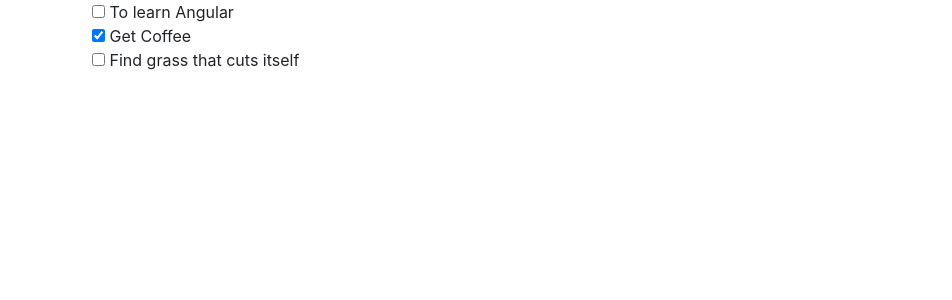
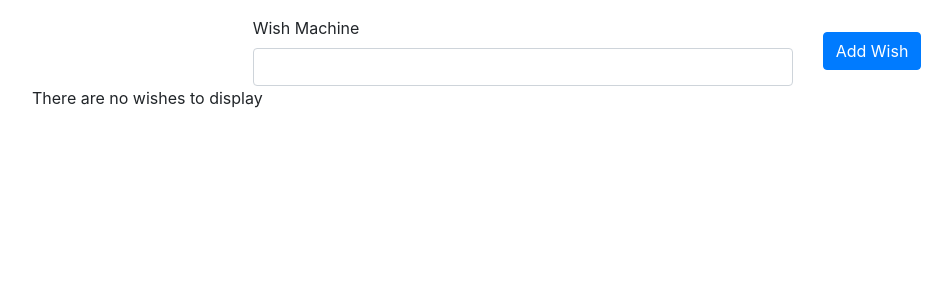
Before and after one commit to SiCuellar/wishlist, an Angular app: page / in a window 1280 px wide. Shown: the top 300 px of the page, without its empty margins (53-1005 px from the left). Built offline with nearby package versions, Linux system fonts and the light colour scheme.

Commit message:
adds form using ngModel

```diff
--- a/src/app/app.component.html
+++ b/src/app/app.component.html
@@ -1,4 +1,18 @@
 <div class="container">
+  <form class="row mt-3 gx-3 gy-2 align-items-center justify-content-center">
+    <div class="col-sm-6">
+      <label class="visually-hidden" for="specificSizeInputName">Wish Machine</label>
+      <input type="text" name="new-wish-text" class="form-control" [(ngModel)]="newWishText">
+    </div>
+    <div class="col-auto">
+      <button
+        type="submit"
+        class="btn btn-primary"
+        (click)="$event.preventDefault(); addNewWish()"
+      >Add Wish</button>
+    </div>
+  </form>
+
   <div *ngIf="items.length === 0; else showItems">
     There are no wishes to display
   </div>
--- a/src/app/app.component.ts
+++ b/src/app/app.component.ts
@@ -8,11 +8,22 @@
 })
 export class AppComponent {
   items : WishItem[] = [
-    new WishItem('To learn Angular'),
-    new WishItem('Get Coffee', true),
-    new WishItem('Find grass that cuts itself')
+    // new WishItem('To learn Angular'),
+    // new WishItem('Get Coffee', true),
+    // new WishItem('Find grass that cuts itself')
   ]
+
+  newWishText = ''
+
   title = 'my wishlist';
+
+  addNewWish() {
+    this.items.push(new WishItem(this.newWishText));
+    this.newWishText = '';
+    //todo :add wish to items array
+    // clear the text box
+
+  }
 
   toggleItem(item : WishItem) {
     item.isComplete = !item.isComplete;
--- a/src/app/app.module.ts
+++ b/src/app/app.module.ts
@@ -2,13 +2,15 @@
 import { BrowserModule } from '@angular/platform-browser';
 
 import { AppComponent } from './app.component';
+import { FormsModule } from '@angular/forms';
 
 @NgModule({
   declarations: [
     AppComponent
   ],
   imports: [
-    BrowserModule
+    BrowserModule,
+    FormsModule
   ],
   providers: [],
   bootstrap: [AppComponent]
```
